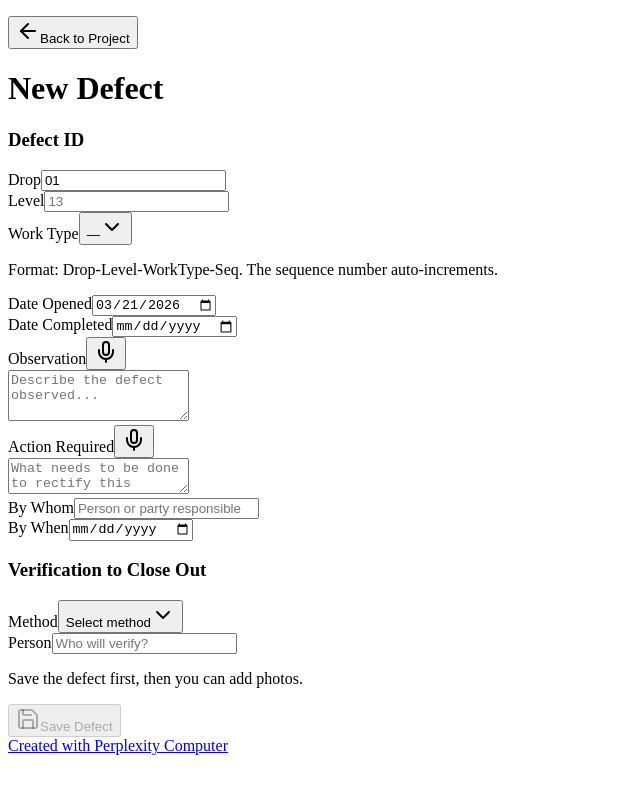
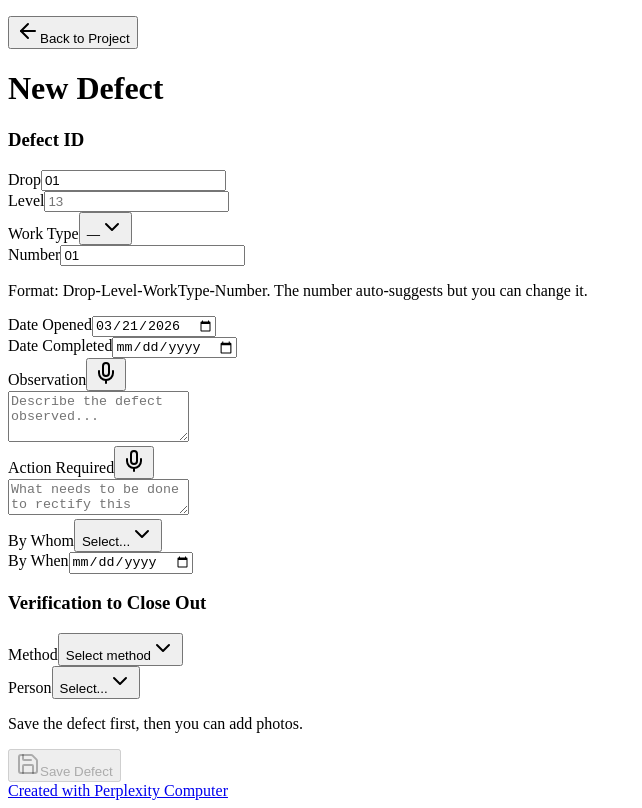
Before and after one commit to lanaangel-AFC/snaggi, a React (Vite) app in the folder client/: page /#/projects/1/defects/new in a window 1280 px wide. Shown: the whole page, without its empty margins (0-642 px from the left). Built offline with nearby package versions, Linux system fonts and the light colour scheme; a web font is replaced by a local one.

Commit message:
New Defect button with Drop prefill, standardised role dropdowns, editable Number field in Defect ID

```diff
--- a/client/src/pages/defect-form.tsx
+++ b/client/src/pages/defect-form.tsx
@@ -9,7 +9,7 @@ import { Textarea } from "@/components/ui/textarea";
 import { Select, SelectContent, SelectItem, SelectTrigger, SelectValue } from "@/components/ui/select";
 import { Badge } from "@/components/ui/badge";
 import { useToast } from "@/hooks/use-toast";
-import { ArrowLeft, Camera, Upload, X, ImageIcon, Save, CheckCircle2, Clock, Wrench, Mic } from "lucide-react";
+import { ArrowLeft, Camera, Upload, X, ImageIcon, Save, CheckCircle2, Clock, Wrench, Mic, Plus } from "lucide-react";
 import { DictationButton } from "@/components/DictationButton";
 import type { Defect, Photo } from "@shared/schema";
 import { useState, useRef, useEffect, useMemo, useCallback } from "react";
@@ -30,6 +30,15 @@ const WORK_TYPES = [
   { code: "RR", label: "Render Repair" },
   { code: "GK", label: "Gasket" },
   { code: "OT", label: "Other" },
+];
+
+// Standardised person roles for dropdowns
+const PERSON_ROLES = [
+  "Consultant",
+  "Contractor",
+  "Client",
+  "Project Manager",
+  "Facility Manager",
 ];
 
 const PHOTO_SLOTS = [
@@ -61,8 +70,17 @@ export default function DefectForm() {
     status: "open",
   });
 
-  // UID components
-  const [drop, setDrop] = useState("01");
+  // UID components — prefill drop from query param if navigating from "New Defect" button
+  const prefillDrop = useMemo(() => {
+    if (typeof window === "undefined") return "01";
+    const hash = window.location.hash; // e.g. #/projects/2/defects/new?drop=03
+    const qIdx = hash.indexOf("?");
+    if (qIdx === -1) return "01";
+    const params = new URLSearchParams(hash.slice(qIdx));
+    return params.get("drop") || "01";
+  }, []);
+
+  const [drop, setDrop] = useState(prefillDrop);
   const [level, setLevel] = useState("");
   const [workType, setWorkType] = useState("");
   const [seqNumber, setSeqNumber] = useState("01");
@@ -162,6 +180,7 @@ export default function DefectForm() {
         const res = await apiRequest("POST", `/api/projects/${projectId}/defects`, {
           ...form,
           uidPrefix,
+          uidOverride: assembledUid,
         });
         return res.json();
       }
@@ -341,7 +360,7 @@ export default function DefectForm() {
               </span>
             )}
           </div>
-          <div className="grid grid-cols-3 gap-3">
+          <div className="grid grid-cols-4 gap-3">
             <div>
               <Label htmlFor="drop" className="text-xs">Drop</Label>
               <Input
@@ -395,9 +414,26 @@ export default function DefectForm() {
                 </SelectContent>
               </Select>
             </div>
+            <div>
+              <Label htmlFor="seqNum" className="text-xs">Number</Label>
+              <Input
+                id="seqNum"
+                placeholder="01"
+                value={seqNumber}
+                onChange={(e) => {
+                  const v = e.target.value.replace(/\D/g, "").slice(0, 2);
+                  setSeqNumber(v);
+                }}
+                maxLength={2}
+                required
+                disabled={isEdit}
+                className="font-mono text-center"
+                data-testid="input-seq-number"
+              />
+            </div>
           </div>
           <p className="text-xs text-muted-foreground">
-            Format: Drop-Level-WorkType-Seq. The sequence number auto-increments.
+            Format: Drop-Level-WorkType-Number. The number auto-suggests but you can change it.
           </p>
         </Card>
 
@@ -468,14 +504,19 @@ export default function DefectForm() {
         <div className="grid grid-cols-2 gap-4">
           <div>
             <Label htmlFor="assignedTo">By Whom</Label>
-            <Input
-              id="assignedTo"
-              placeholder="Person or party responsible"
+            <Select
               value={form.assignedTo}
-              onChange={set("assignedTo")}
-              required
-              data-testid="input-assigned-to"
-            />
+              onValueChange={(val) => setForm((prev) => ({ ...prev, assignedTo: val }))}
+            >
+              <SelectTrigger data-testid="input-assigned-to">
+                <SelectValue placeholder="Select..." />
+              </SelectTrigger>
+              <SelectContent>
+                {PERSON_ROLES.map((role) => (
+                  <SelectItem key={role} value={role}>{role}</SelectItem>
+                ))}
+              </SelectContent>
+            </Select>
           </div>
           <div>
             <Label htmlFor="dueDate">By When</Label>
@@ -515,14 +556,19 @@ export default function DefectForm() {
             </div>
             <div>
               <Label htmlFor="verificationPerson">Person</Label>
-              <Input
-                id="verificationPerson"
-                placeholder="Who will verify?"
+              <Select
                 value={form.verificationPerson}
-                onChange={set("verificationPerson")}
-                required
-                data-testid="input-verification-person"
-              />
+                onValueChange={(val) => setForm((prev) => ({ ...prev, verificationPerson: val }))}
+              >
+                <SelectTrigger data-testid="input-verification-person">
+                  <SelectValue placeholder="Select..." />
+                </SelectTrigger>
+                <SelectContent>
+                  {PERSON_ROLES.map((role) => (
+                    <SelectItem key={role} value={role}>{role}</SelectItem>
+                  ))}
+                </SelectContent>
+              </Select>
             </div>
           </div>
         </Card>
@@ -663,6 +709,23 @@ export default function DefectForm() {
           <Save className="w-4 h-4 mr-2" />
           {saveMutation.isPending ? "Saving..." : isEdit ? "Update Defect" : "Save Defect"}
         </Button>
+
+        {/* New Defect button — shown when editing, navigates to new form with Drop prefilled */}
+        {isEdit && (
+          <Button
+            type="button"
+            variant="outline"
+            className="w-full"
+            onClick={() => {
+              // Navigate to new defect form; pass current drop as query param
+              navigate(`/projects/${projectId}/defects/new?drop=${encodeURIComponent(drop)}`);
+            }}
+            data-testid="button-new-defect-inline"
+          >
+            <Plus className="w-4 h-4 mr-2" />
+            New Defect
+          </Button>
+        )}
       </form>
     </div>
   );
```
Also changed, not shown: 3 other files (tests, documents, lock files or other folders).
